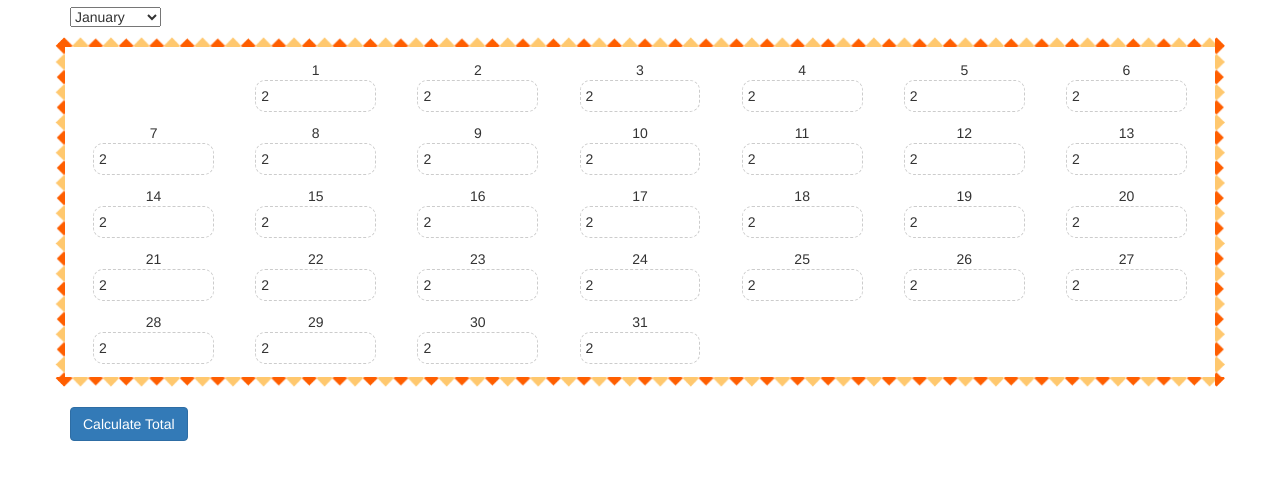
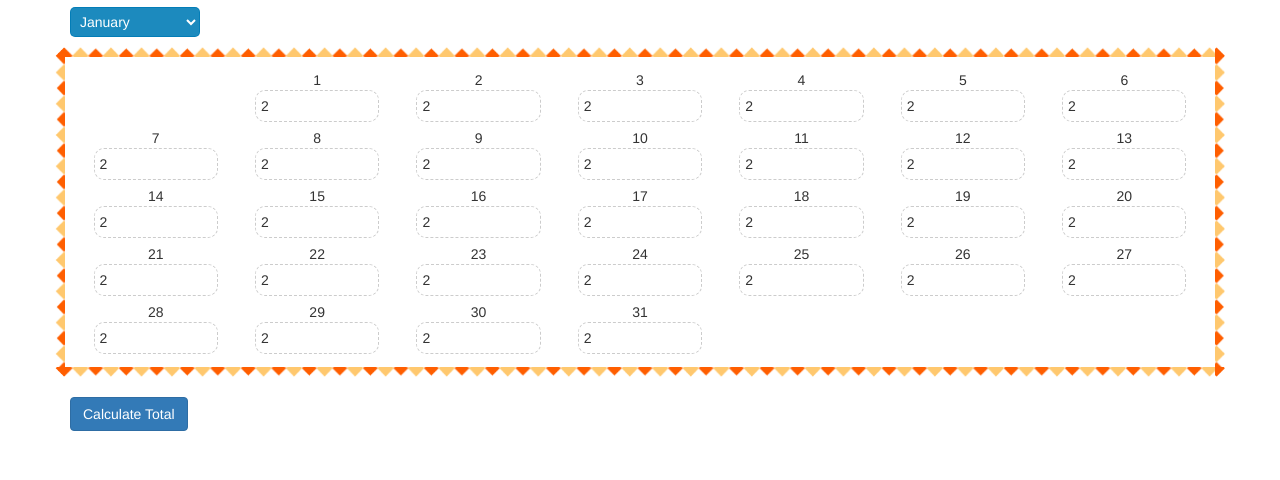
Before and after one commit to prasadchitti/milk, a plain HTML site: page index.html in a window 1280 px wide. Shown: the part 56-536 px from the top of the page. Drawn offline with nearby package versions, Linux system fonts and the light colour scheme.

Commit message:
Update style.css

```diff
--- a/style.css
+++ b/style.css
@@ -1,7 +1,7 @@
 #calendar {
     display: grid;
     grid-template-columns: repeat(7, 1fr);
-    gap: 5px;
+    gap: 0px;
 	border: 10px solid #ccc;
 	border-style:groove;
 	border-radius: 20px;
@@ -30,3 +30,15 @@
     background-color: #0d6efd;
     border-color: #0d6efd;
 }
+#month-selector {
+  /* General styling */
+  width: 130px;
+  padding: 5px;
+  background-color: #007cb7e3;
+  border-color: #007cb7e3;
+  border-radius: 5px;
+  font-size: 14px;
+  color:#fff;
+
+
+}
```
